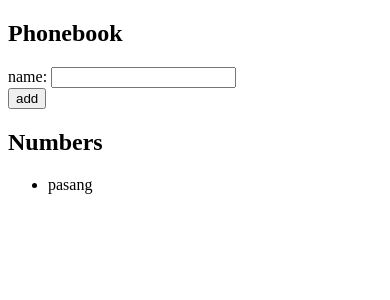
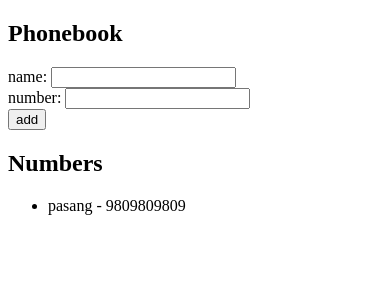
Before and after one commit to pasang99/Fullstackopen-Exercises, a React (Vite) app in the folder part-2/phonebook/: page / in a window 390 px wide. Shown: the top 300 px of the page. Built offline with nearby package versions, Linux system fonts and the light colour scheme.

Commit message:
"Add phone number input to phonebook"-part -2 done

```diff
--- a/part-2/phonebook/src/App.jsx
+++ b/part-2/phonebook/src/App.jsx
@@ -1,15 +1,21 @@
 import { useState } from 'react';
 
 const App = () => {
-  // State to store the list of persons in the phonebook
-  const [persons, setPersons] = useState([{ name: 'pasang' }]);
+  // State to store the list of persons (with both name and number)
+  const [persons, setPersons] = useState([{ name: 'pasang', number: '9809809809' }]);
 
-  // State to store the new name from the input field
+  // State to store the new name and number from the input fields
   const [newName, setNewName] = useState('');
+  const [newNumber, setNewNumber] = useState('');
 
   // Function to handle the name input change
   const handleNameChange = (event) => {
     setNewName(event.target.value);
+  };
+
+  // Function to handle the number input change
+  const handleNumberChange = (event) => {
+    setNewNumber(event.target.value);
   };
 
   // Function to handle the form submission
@@ -23,23 +29,27 @@
     if (nameExists) {
       alert(`${newName} is already added to phonebook`);
     } else {
-      // If the name does not exist, add it to the phonebook
-      const personObject = { name: newName };
+      // If the name does not exist, add the new person with their number to the phonebook
+      const personObject = { name: newName, number: newNumber };
       setPersons(persons.concat(personObject));
     }
 
-    // Reset the input field after submission
+    // Reset the input fields after submission
     setNewName('');
+    setNewNumber('');
   };
 
   return (
     <div>
       <h2>Phonebook</h2>
 
-      {/* Form to add a new name */}
+      {/* Form to add a new name and number */}
       <form onSubmit={handleFormSubmit}>
         <div>
           name: <input value={newName} onChange={handleNameChange} />
+        </div>
+        <div>
+          number: <input value={newNumber} onChange={handleNumberChange} />
         </div>
         <div>
           <button type="submit">add</button>
@@ -51,7 +61,7 @@
       {/* List the phonebook entries */}
       <ul>
         {persons.map((person, index) => (
-          <li key={index}>{person.name}</li>
+          <li key={index}>{person.name} - {person.number}</li>
         ))}
       </ul>
     </div>
```
